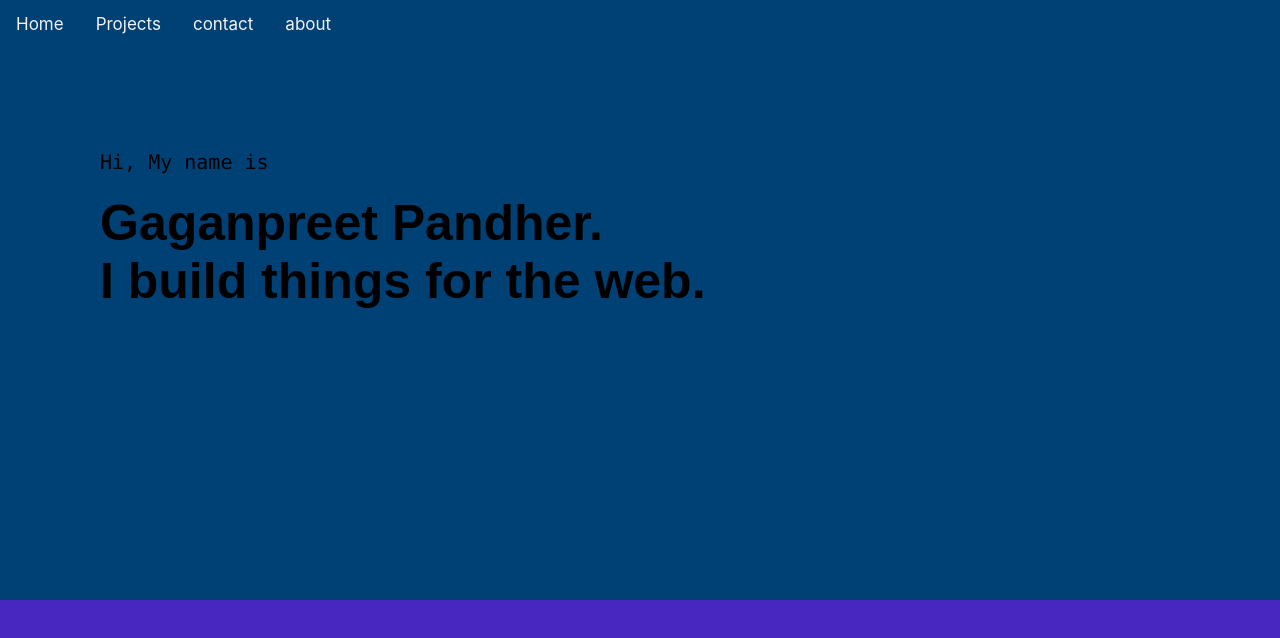
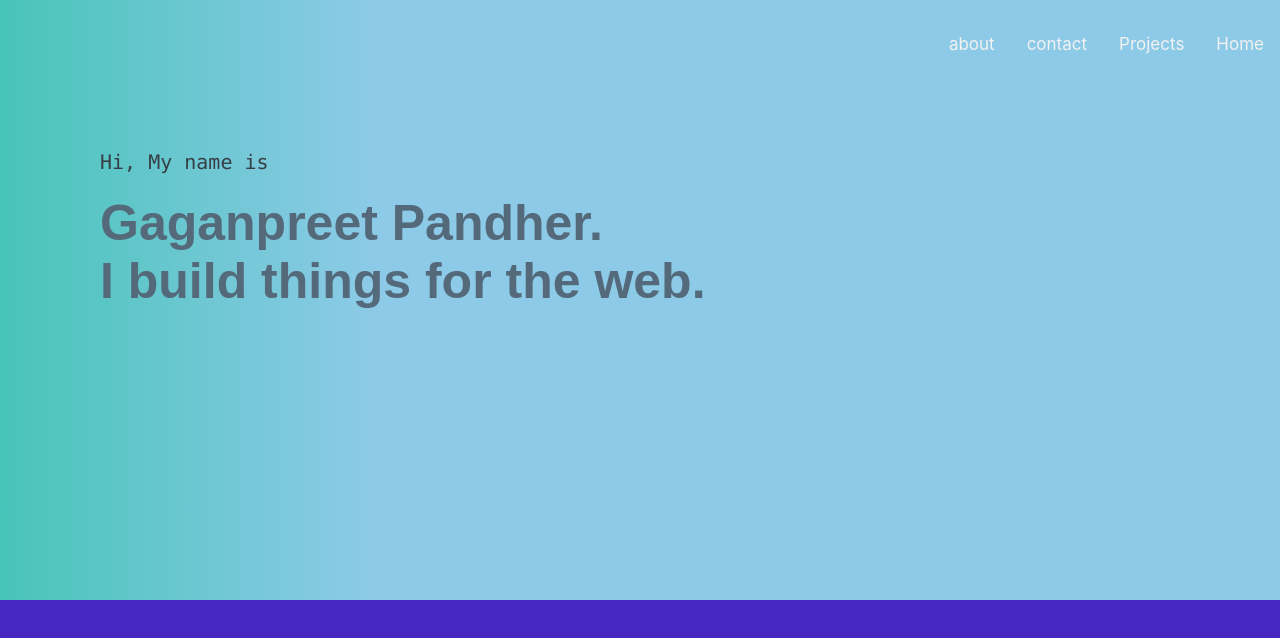
Before and after one commit to Gaganpandher52/personal-website, a React (Create React App) app in the folder client/: page / in a window 1280 px wide. Shown: the top 638 px of the page. Built offline with nearby package versions, Linux system fonts and the light colour scheme.

Commit message:
customising some css colours

```diff
--- a/client/src/components/mainheader/mainHeader.css
+++ b/client/src/components/mainheader/mainHeader.css
@@ -1,7 +1,7 @@
 .main{
   height: 600px;
   width: auto;
-  background-color: rgb(0, 65, 117);
+  background: linear-gradient(90deg, rgba(89,0,255,1) 0%, rgba(72,196,185,1) 0%, rgba(140,202,231,1) 29%);
 }
 
 .name-section p{
@@ -10,6 +10,7 @@
   padding-top: 150px;
   padding-left: 100px;
   font-size: 20px;
+  color: rgb(54, 62, 70);
 }
 .name-section h4{
   font-family: Calibre, "San Francisco",  Arial, sans-serif;
@@ -17,4 +18,5 @@
   margin-bottom: 0;
   padding-left: 100px;
   font-size: 50px;
+  color: rgb(84, 106, 122);
 }
--- a/client/src/components/navbar/navbar.css
+++ b/client/src/components/navbar/navbar.css
@@ -3,9 +3,11 @@
   overflow: hidden;
   position: fixed;
   width: 100%;
+  height: 200px;
+  padding-top:20px;
 }
 .main-container a{
-  float: left;
+  float: right;
   color: #f2f2f2;
   text-align: center;
   padding: 14px 16px;
```
